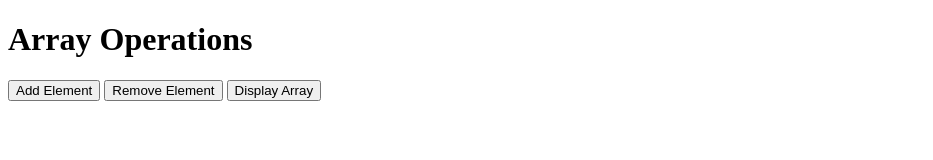
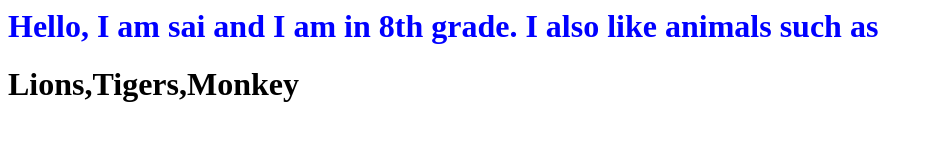
Before and after one commit to Sai-Codingal/arrays, a plain HTML site: page index.html in a window 1280 px wide. Shown: the whole page, without its empty margins (0-933 px from the left). Drawn offline with Linux system fonts and the light colour scheme.

Commit message:
Intro About me

```diff
--- a/index.html
+++ b/index.html
@@ -1,16 +1,14 @@
-<!DOCTYPE html>
-<html lang="en">
+
+<html>
 <head>
-    <meta charset="UTF-8">
-    <meta name="viewport" content="width=device-width, initial-scale=1.0">
-    <title>Array Operations</title>
+
+    <title>About Sai</title>
 </head>
 <body>
-    <h1>Array Operations</h1>
-    <button onclick="addElement()">Add Element</button>
-    <button onclick="removeElement()">Remove Element</button>
-    <button onclick="displayArray()">Display Array</button>
-    <p id="arrayOutput"></p>
+<h1 id="a1">Hello, I am sai and I am in 8th grade.
+    I also like animals such as
+</h1>
+<h1 id="a2"></h1>
 
     <script src="index.js"></script>
 </body>
--- a/index.js
+++ b/index.js
@@ -1,19 +1,4 @@
+document.getElementById("a1").style.color="blue";
 
-        let myArray = ['Apple', 'Banana', 'Cherry'];
-
-
-        function addElement() {
-            myArray.push('Orange');
-            displayArray();
-        }
-
-
-        function removeElement() {
-            myArray.pop();
-            displayArray();
-        }
-
-
-        function displayArray() {
-            document.getElementById('arrayOutput').innerText = `Array: ${myArray.join(', ')}`;
-        }
+var animals=["Lions","Tigers","Monkey"];
+document.getElementById("a2").innerHTML=animals;
```
